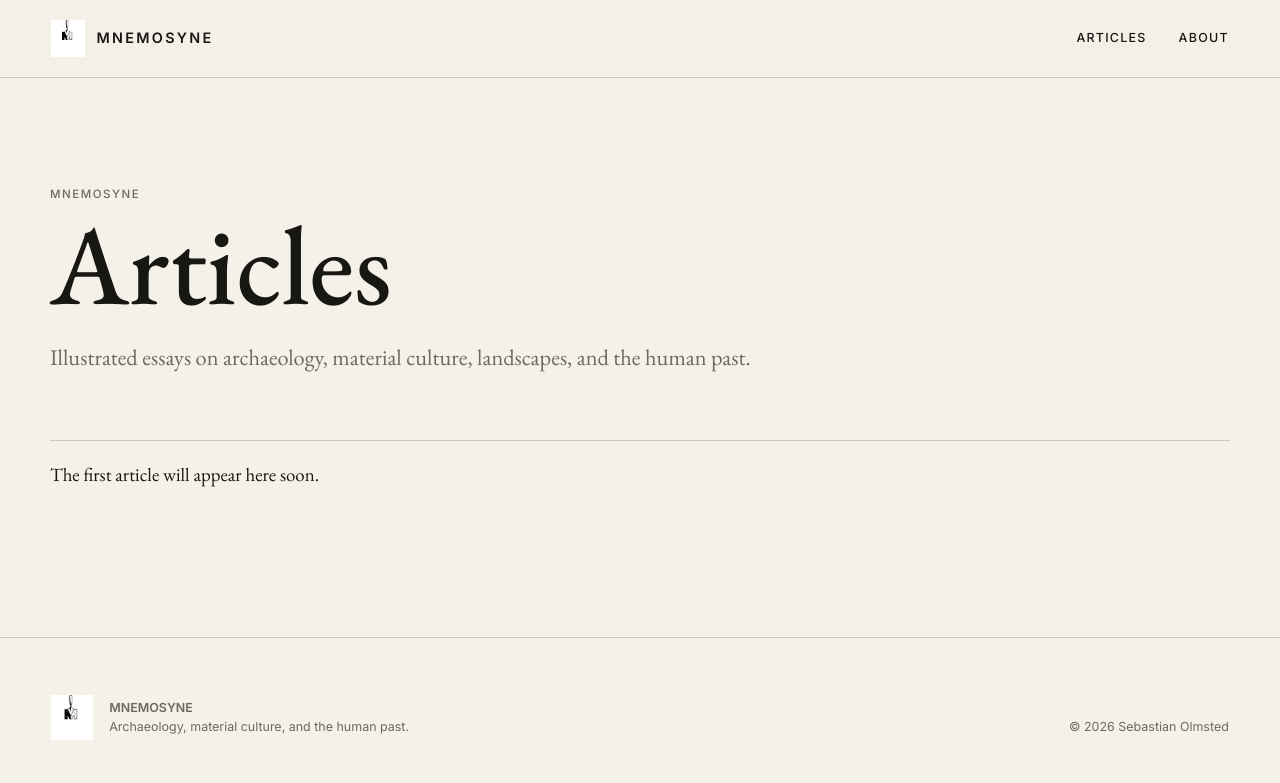
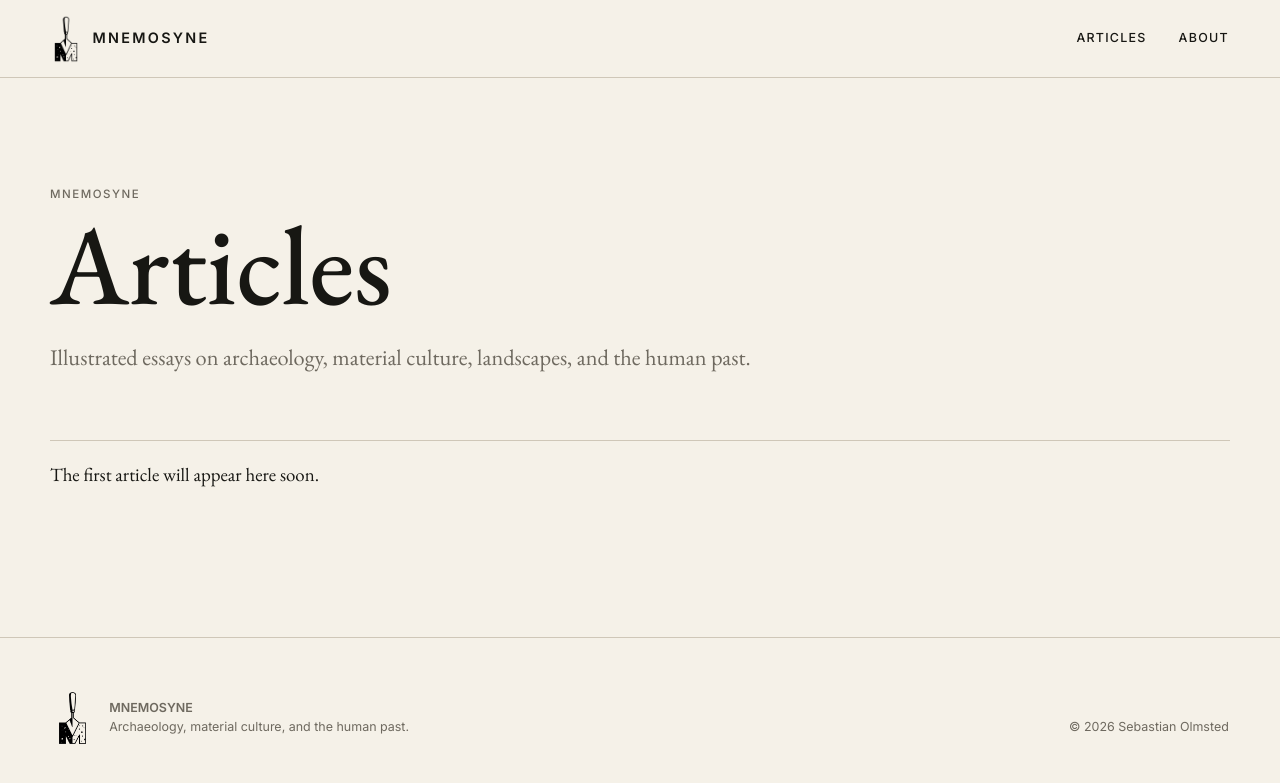
Before and after one commit to basolmsted-blip/mnemosyne-online, a Jekyll site: the page built from archive.html, in a window 1280 px wide. Shown: the top 783 px of the page. Built offline with Jekyll 4.4.1, drawn with Linux system fonts in a browser that asks for light colours.

Commit message:
Add files via upload

```diff
--- a/assets/css/style.css
+++ b/assets/css/style.css
@@ -43,7 +43,13 @@
   background: rgba(245, 241, 232, .94);
 }
 .site-brand { display: flex; align-items: center; gap: .7rem; text-decoration: none; }
-.site-brand img { width: 34px; height: 46px; object-fit: contain; }
+.site-brand img {
+  width: 30px;
+  height: 48px;
+  object-fit: contain;
+  object-position: center;
+  mix-blend-mode: multiply;
+}
 .site-brand span { font: 600 .9rem/1 var(--sans); letter-spacing: .16em; }
 .site-nav { display: flex; gap: 2rem; }
 .site-nav a { font: 500 .78rem/1 var(--sans); letter-spacing: .1em; text-decoration: none; text-transform: uppercase; }
@@ -73,13 +79,19 @@
 .hero {
   display: grid;
   place-items: center;
-  min-height: min(68vh, 720px);
-  padding: 4rem 1.5rem 5rem;
+  min-height: min(54vh, 580px);
+  padding: 3rem 1.5rem 4rem;
   background: var(--paper-light);
   border-bottom: 1px solid var(--line);
 }
-.hero__identity { width: min(1050px, 94vw); text-align: center; }
-.hero__wordmark { width: 100%; max-height: 430px; margin: 0 auto; object-fit: contain; }
+.hero__identity { width: min(760px, 86vw); text-align: center; }
+.hero__wordmark {
+  width: 100%;
+  max-height: 315px;
+  margin: 0 auto;
+  object-fit: contain;
+  mix-blend-mode: multiply;
+}
 .hero__deck { margin: 1.4rem 0 0; color: var(--muted); font-style: italic; font-size: clamp(1.1rem, 2vw, 1.5rem); }
 
 .featured, .recent, .page-shell, .article-shell, .empty-state {
@@ -161,7 +173,7 @@
   .menu-button { display: block; border: 0; background: none; font: 500 .75rem/1 var(--sans); text-transform: uppercase; letter-spacing: .09em; }
   .site-nav { display: none; position: absolute; left: 0; right: 0; top: 100%; padding: 1.5rem; flex-direction: column; background: var(--paper); border-bottom: 1px solid var(--line); }
   .site-nav.is-open { display: flex; }
-  .hero { min-height: 52vh; padding-block: 2.5rem 3.5rem; }
+  .hero { min-height: 44vh; padding-block: 2.25rem 3rem; }
   .featured { padding: 4rem 0; }
   .featured__grid, .archive-item { grid-template-columns: 1fr; }
   .article-grid { grid-template-columns: 1fr; }
```
Also changed, not shown: assets/images/favicon.png, assets/images/mnemosyne-mark.png, assets/images/mnemosyne-title.png.
